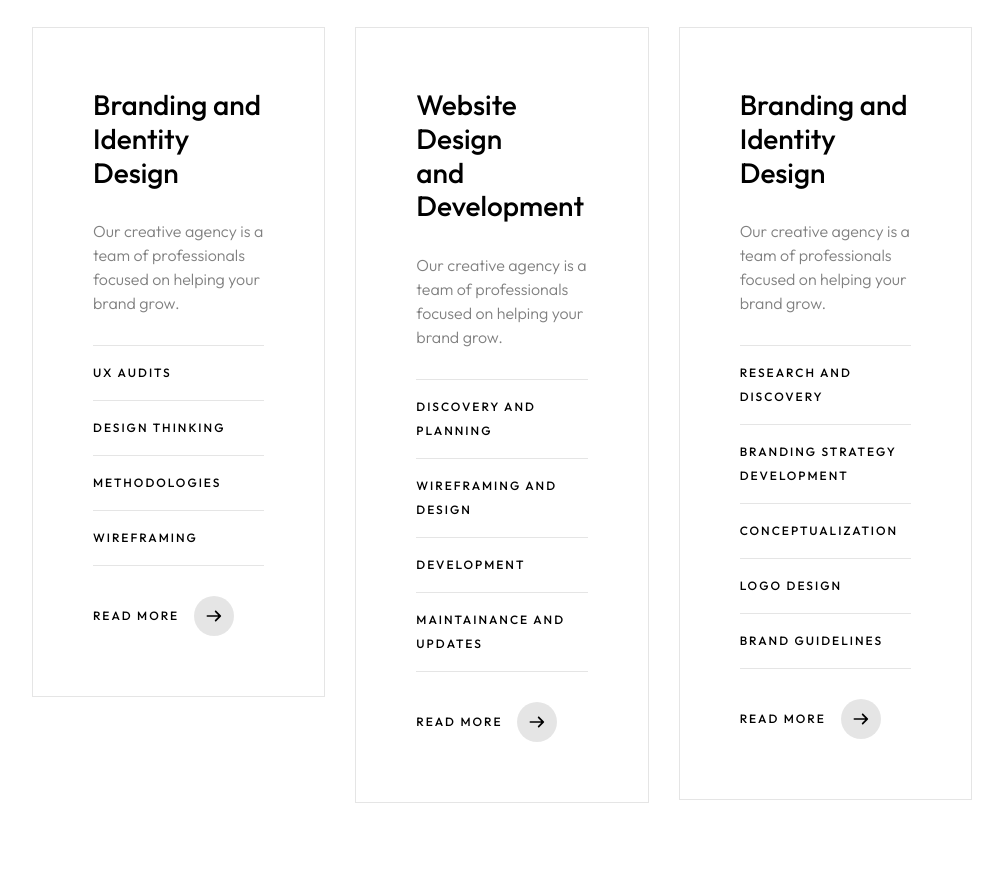
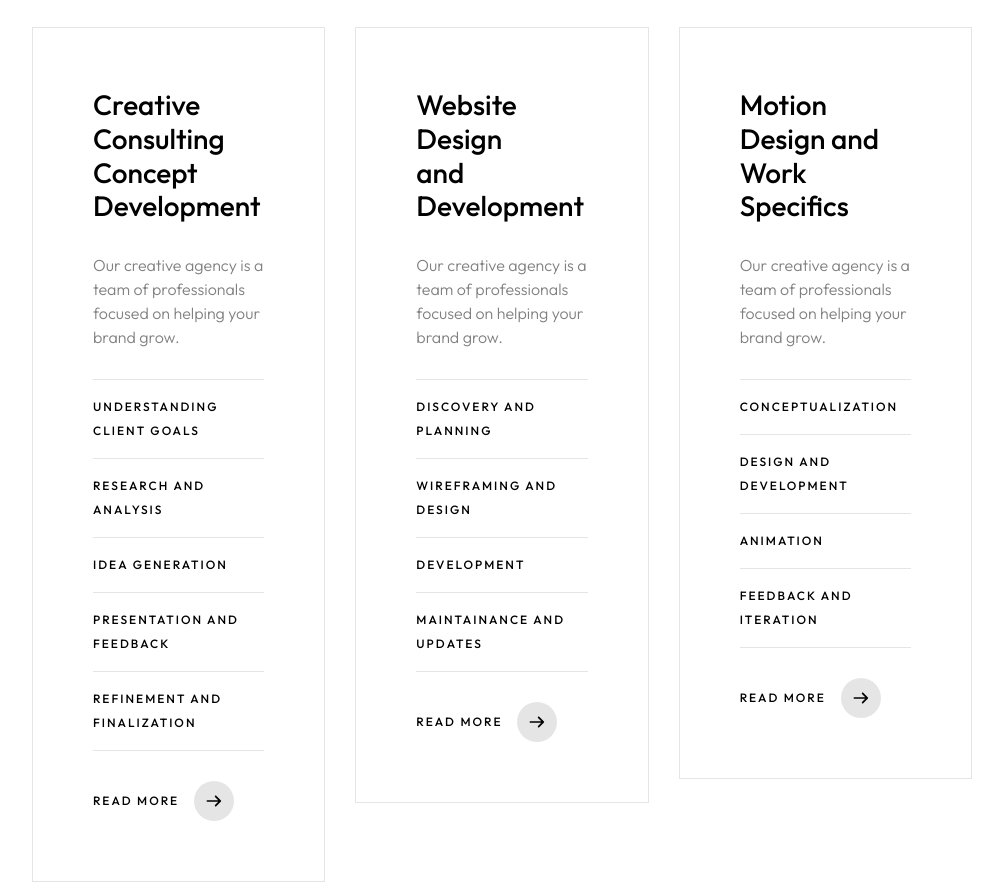
Before and after one commit to Zee-Blazer/Remeda.studio, a website: page public/graphics-service.html in a window 1280 px wide. Shown: the part 2955-3837 px from the top of the page, without its empty margins (138-1141 px from the left). Drawn offline with Linux system fonts and the light colour scheme.

Commit message:
Added the main Contents

```diff
--- a/public/graphics-service.html
+++ b/public/graphics-service.html
@@ -469,13 +469,14 @@
                             <div class="col-lg-4">
 
                                 <a href="service.html" class="mil-service-card-lg mil-other-card mil-more mil-mb-30">
-                                    <h4 class="mil-up mil-mb-30">Branding and <br>Identity Design</h4>
+                                    <h4 class="mil-up mil-mb-30">Creative Consulting <br>Concept Development</h4>
                                     <p class="mil-descr mil-up mil-mb-30">Our creative agency is a team of professionals focused on helping your brand grow.</p>
                                     <ul class="mil-service-list mil-dark mil-mb-30">
-                                        <li class="mil-up">UX Audits</li>
-                                        <li class="mil-up">Design thinking</li>
-                                        <li class="mil-up">Methodologies</li>
-                                        <li class="mil-up">Wireframing</li>
+                                        <li class="mil-up">Understanding Client Goals</li>
+                                        <li class="mil-up">Research and Analysis</li>
+                                        <li class="mil-up">Idea Generation</li>
+                                        <li class="mil-up">Presentation and Feedback</li>
+                                        <li class="mil-up">Refinement and Finalization</li>
                                     </ul>
                                     <div class="mil-link mil-dark mil-arrow-place mil-up">
                                         <span>Read more</span>
@@ -503,14 +504,13 @@
                             <div class="col-lg-4">
 
                                 <a href="service.html" class="mil-service-card-lg mil-other-card mil-more mil-mb-30">
-                                    <h4 class="mil-up mil-mb-30">Branding and <br>Identity Design</h4>
+                                    <h4 class="mil-up mil-mb-30">Motion Design and <br>Work Specifics</h4>
                                     <p class="mil-descr mil-up mil-mb-30">Our creative agency is a team of professionals focused on helping your brand grow.</p>
                                     <ul class="mil-service-list mil-dark mil-mb-30">
-                                        <li class="mil-up">Research and Discovery</li>
-                                        <li class="mil-up">Branding Strategy Development</li>
                                         <li class="mil-up">Conceptualization</li>
-                                        <li class="mil-up">Logo Design</li>
-                                        <li class="mil-up">Brand Guidelines</li>
+                                        <li class="mil-up">Design and Development</li>
+                                        <li class="mil-up">Animation</li>
+                                        <li class="mil-up">Feedback and Iteration</li>
                                     </ul>
                                     <div class="mil-link mil-dark mil-arrow-place mil-up">
                                         <span>Read more</span>
```
Also changed, not shown: public/services.html (+6 -5 lines).
